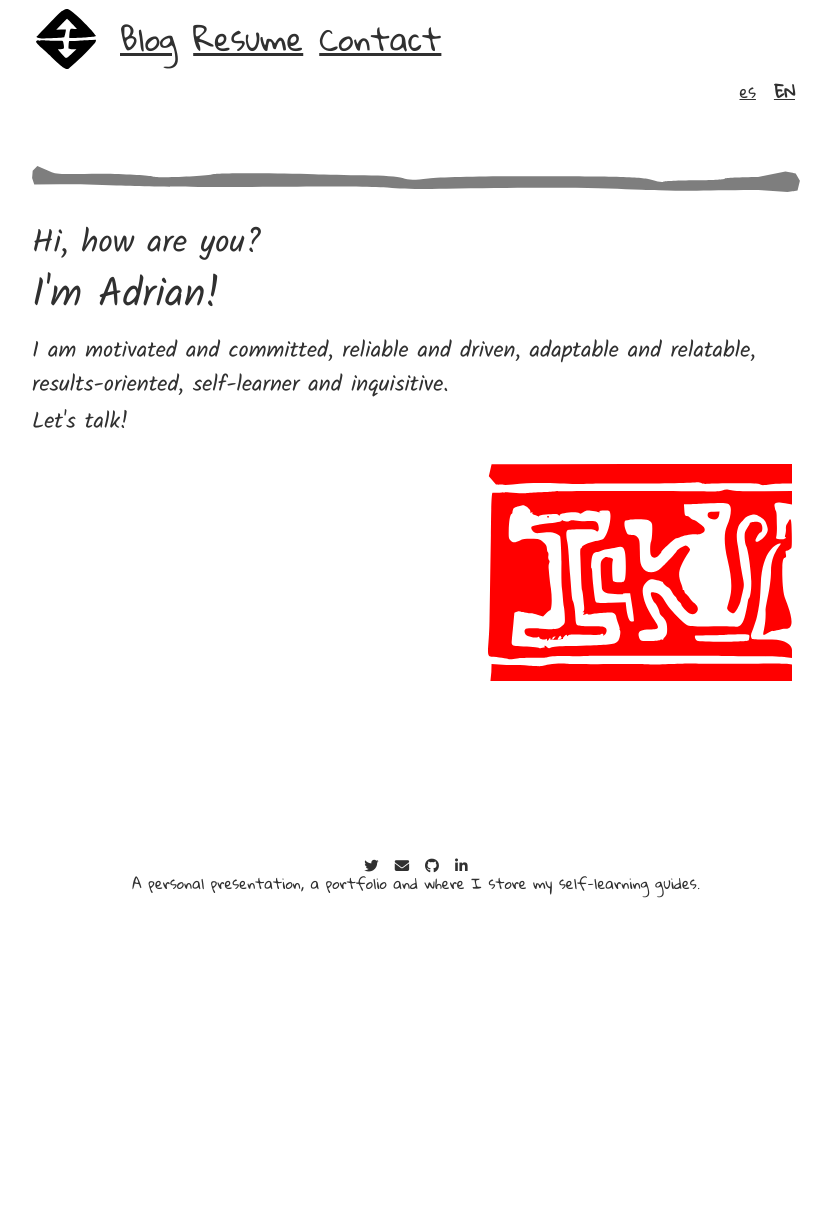
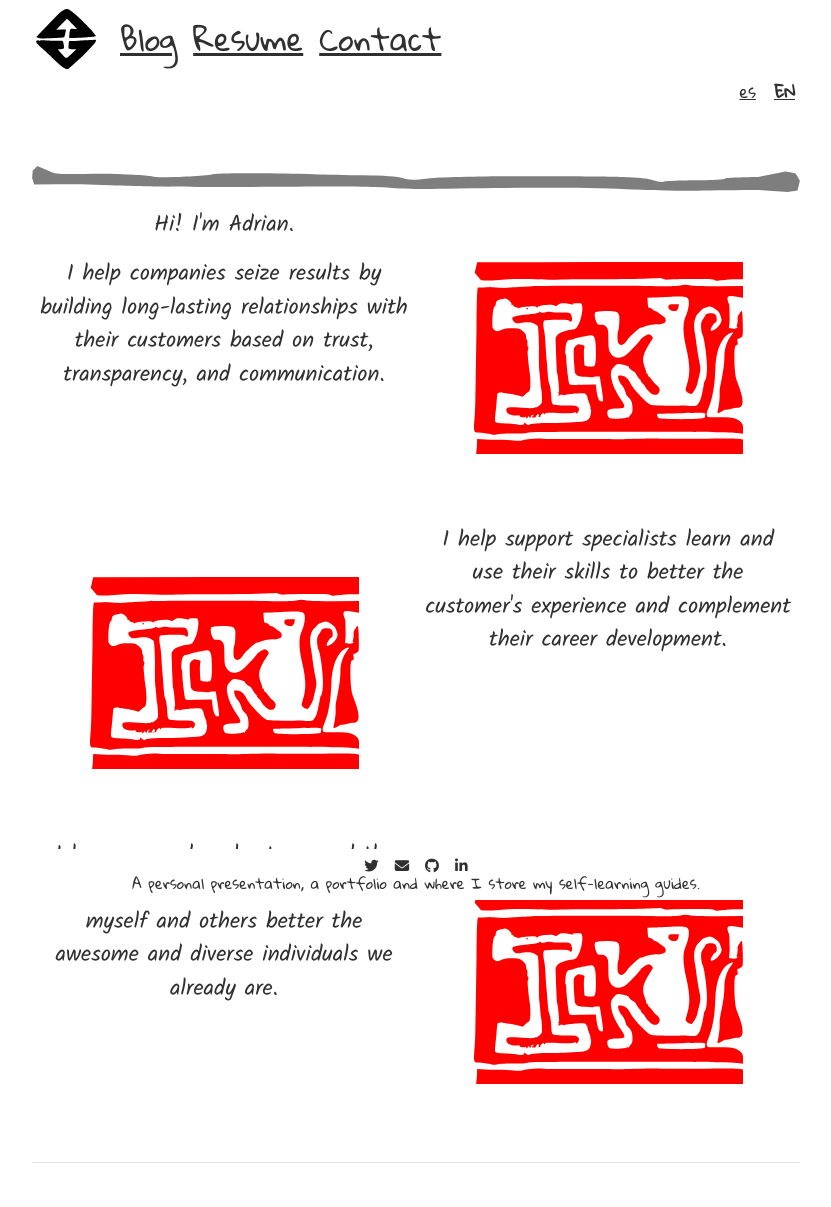
Before and after one commit to adrian-robles/adrian-robles.github.io, a Jekyll site: the page built from index.html, in a window 1280 px wide. Shown: the whole page, without its empty margins (224-1055 px from the left). Built offline with Jekyll 4.4.1, drawn with Linux system fonts in a browser that asks for light colours; nearby versions of some CDN libraries; before the commit the page ends 900 px from its top, so only the background shows below that.

Commit message:
Update bio

```diff
--- a/_includes/head.html
+++ b/_includes/head.html
@@ -4,7 +4,7 @@
   <!-- page title -->
   <title>
     {% if page.title == "Adrian Robles" %}
-    {{ site.title }} | {{ site.description }}
+    {{ site.title }}
     {% else %}
     {{ page.title }} | {{ site.title }}
     {% endif %}
--- a/_sass/main.scss
+++ b/_sass/main.scss
@@ -271,12 +271,13 @@ large
   }
 
   /* homepage */
-  #home-pic {
-    max-width: 25vw;
-    height: auto;
-    margin-bottom: 4vh;
+  .home-pic-mdscreen {
+    background-image: url(/assets/images/adrianLogos/mfr.svg) !important;
+    background-repeat: no-repeat;
+    background-size: 70% !important;
+    background-position: center;
+    height: 35vh;
   }
-
   /* content */
   .content-container {
     position: relative;
--- a/es_CR/pages/contact.html
+++ b/es_CR/pages/contact.html
@@ -9,7 +9,7 @@ ref: contact
   <h2 class="pt-5 text-center">Hablemos!</h2>
   <img class="img-fluid mx-auto" src="/assets/images/adrianLogos/hrb.svg" alt="Horizontal Bar" id="horbar">
 
-<p class="text-center">¡Podemos hablar de cualquier cosa, tecnología, rehabilitación de la lengua, autoaprendizaje... lo que quiere!</p>
+<p class="text-center">¡Podemos hablar de cualquier cosa, experiencia de servicio al cliente, superaci&oacute;n personal, desarrollo web, technolog&iacute;a blockchain, revitalizaci&oacute;n de lenguas ind&iacute;genas, conlanging, lutheria, cocina, estoicismo, auto-aprendizaje... lo que quiera!</p>
 
 <div class=" d-flex justify-content-around mt-5">
     {% for item in site.data.settings.social %}
--- a/index.html
+++ b/index.html
@@ -6,24 +6,31 @@ ref: home
 ---
 <img class="img-fluid mx-auto" src="/assets/images/adrianLogos/hrb.svg" alt="Horizontal Bar" id="horbar">
 
-<div id="intro-container" class="d-flex">
-	<div id="intro" class="mt-4">
-		<h2>Hi, how are you?</h2>
-		<h1>I'm Adrian!</h1>
 
-		<p class="mt-3 mb-1">
-			I am motivated and committed, reliable and driven,
-			adaptable and relatable, results-oriented,
-			self-learner and inquisitive.
-		</p>
-		<p>
-			Let's talk!
-		</p>
+<div id="intro=container" class="container-fluid">
+
+	<div id="intro" class="row">
+		<div class="col-sm-12 col-md-6 text-center p-2">
+			<p>Hi! I'm Adrian.</p>
+			<p>I help companies seize results by building long-lasting relationships with their customers based on trust,
+				transparency, and communication.</p>
+		</div>
+		<div class="col-sm-12 col-md-6 home-pic-mdscreen"></div>
+
+		<div class="col-sm-12 col-md-6 home-pic-mdscreen"></div>
+		<div class="col-sm-12 col-md-6 text-center p-2">
+			<p>I help support specialists learn and use their skills to better the customer's experience and complement their
+				career development.</p>
+		</div>
+
+		<div class="col-sm-12 col-md-6 text-center p-2">
+			<p>I learn every day about me and the world that surrounds me to help myself and others better the awesome and
+				diverse individuals we already are.</p>
+		</div>
+		<div class="col-sm-12 col-md-6 home-pic-mdscreen"></div>
 	</div>
 
 
 </div>
-<div id="home-pic" class="d-block float-right">
-	<img class="img-fluid mx-auto p-2" src="/assets/images/adrianLogos/mfr.svg" alt="">
 
-</div>
+<hr>
--- a/pages/contact.html
+++ b/pages/contact.html
@@ -9,7 +9,7 @@ ref: contact
   <h2 class="pt-5 text-center">Let's get in touch</h2>
   <img class="img-fluid mx-auto" src="/assets/images/adrianLogos/hrb.svg" alt="Horizontal Bar" id="horbar">
 
-<p class="text-center">Talk to me about anything, technology, language revival, self-learning... anything!</p>
+<p class="text-center">Talk to me about anything, customer support experience, personal improvement, web development, blockchain technology, indigenous language revival, conlangs, lutherie, cooking, stoicism, self-learning... anything!</p>
 
 <div class=" d-flex justify-content-around mt-5">
     {% for item in site.data.settings.social %}
```
Also changed, not shown: es_CR/index.html (+18 -15 lines).
